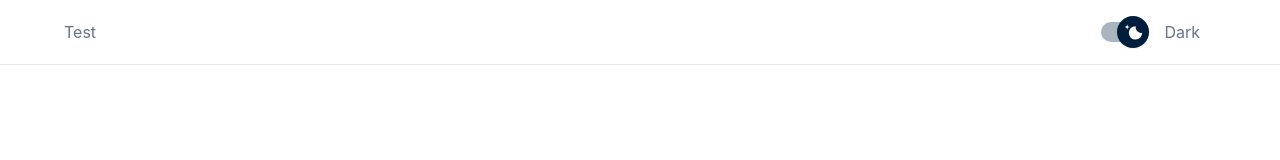
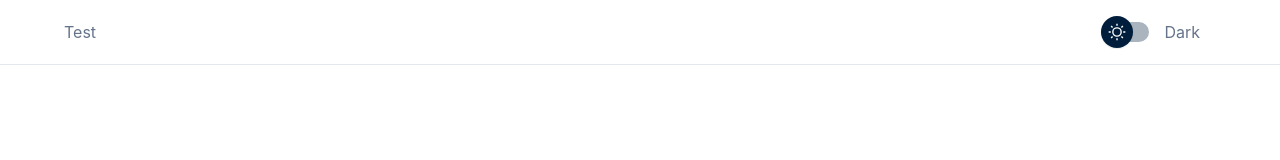
Before and after one commit to anwarhossain1/prac-mui-ts-nextjs13, a Next.js app: page / in a window 1280 px wide. Shown: the top 160 px of the page. Built offline with nearby package versions, Linux system fonts and the light colour scheme.

Commit message:
theme functionalities added

```diff
--- /dev/null
+++ b/src/components/AppComponents.tsx
@@ -0,0 +1,23 @@
+
+import React from 'react'
+import { ThemeProvider } from "@mui/material/styles";
+import { useSelector } from '../redux/store/store';
+import {createTheme} from '../theme'
+const AppComponents = ({getLayout,Component,pageProps } : any) => {
+    const { themeMode} = useSelector((state:any)=>state.themeMode)
+    console.log(themeMode)
+    const theme = createTheme({
+        direction: 'ltr',
+        responsiveFontSizes: true,
+        mode: themeMode,
+      });
+  return (
+      <ThemeProvider
+        theme={theme}
+    >
+        {getLayout(<Component {...pageProps} />)}
+         </ThemeProvider>
+  )
+}
+
+export default AppComponents
--- a/src/components/CustomSwitch.tsx
+++ b/src/components/CustomSwitch.tsx
@@ -48,14 +48,12 @@ const MaterialUISwitch = styled(Switch)(({ theme }) => ({
       borderRadius: 20 / 2,
     },
   }));
-const CustomSwitch = () => {
-    const handleChange = (e:React.SyntheticEvent<EventTarget>)=>{
-console.log(e)
-    }
+const CustomSwitch = ({handleChange, isChecked}) => {
+
   return (
     <FormGroup>
       <FormControlLabel
-        control={<MaterialUISwitch sx={{ m: 1 }} defaultChecked />}
+        control={<MaterialUISwitch sx={{ m: 1 }} checked={isChecked} />}
         label="Dark"
         onChange={handleChange}
       />
--- a/src/components/main-navbar.tsx
+++ b/src/components/main-navbar.tsx
@@ -2,7 +2,20 @@ import React from 'react'
 import { AppBar, Container, Stack, Toolbar, Typography } from '@mui/material'
 import CustomSwitch from './CustomSwitch'
 import {CustomStackFullWidth} from '../styled/CustomStacks'
+import { useDispatch, useSelector } from '../redux/store/store'
+import {setThemeMode} from '../redux/slices/themeChange'
 const MainNavbar = () => {
+  const { themeMode} = useSelector((state:any)=>state.themeMode)
+  const dispatch = useDispatch()
+  const isChecked = themeMode==='dark' ? true : false
+  const handleThemeMode = (e)=>{
+    if(e.target.checked){
+dispatch(setThemeMode('dark'))
+    }
+    else{
+      dispatch(setThemeMode('light'))
+    }
+  }
   return (
     <AppBar
     elevation={0}
@@ -23,10 +36,8 @@ const MainNavbar = () => {
         <Typography>
        Test
        </Typography>
-       <CustomSwitch/>
+    <CustomSwitch handleChange={handleThemeMode} isChecked={isChecked}/>
         </CustomStackFullWidth>
-
-
       </Toolbar>
     </Container>
   </AppBar>
--- a/src/pages/_app.tsx
+++ b/src/pages/_app.tsx
@@ -1,23 +1,19 @@
-import { ThemeProvider } from "@mui/material/styles";
+
 import { CacheProvider } from '@emotion/react';
-import { createTheme } from "../theme";
+
 import { createEmotionCache } from '../utils/create-emotion-cache';
+import { Provider as ReduxProvider } from 'react-redux';
+import { store, useSelector } from "../redux/store/store";
+import AppComponents from '../components/AppComponents';
 const clientSideEmotionCache = createEmotionCache();
 const  MyApp = (props : any) => {
     const { Component, emotionCache = clientSideEmotionCache, pageProps } = props;
     const getLayout = Component.getLayout ?? ((page: any) => page);
-
   return (
     <CacheProvider value={emotionCache}>
-        <ThemeProvider
-        theme={createTheme({
-        direction: "ltr",
-        responsiveFontSizes:true,
-        mode: "light",
-      })}
-    >
-        {getLayout(<Component {...pageProps} />)}
-         </ThemeProvider>
+       <ReduxProvider store={store}>
+       <AppComponents getLayout={getLayout} Component={Component} pageProps={pageProps} />
+       </ReduxProvider>
         </CacheProvider>
   );
 }
--- a/src/pages/index.tsx
+++ b/src/pages/index.tsx
@@ -2,6 +2,7 @@ import Head from "next/head";
 import Image from "next/image";
 import { MainLayout } from "../layouts/main-layout";
 import { Typography } from "@mui/material";
+import { CustomStackFullWidth } from "../styled/CustomStacks";
 const Home = ({ data }: { data: any[] }) => {
   return (
     <>
@@ -10,9 +11,6 @@ const Home = ({ data }: { data: any[] }) => {
           Test
         </title>
       </Head>
-      <Typography sx={{color: theme=>theme.palette.primary.main }}>
-        Abc
-      </Typography>
     </>
   );
 };
--- a/src/redux/slices/themeChange.tsx
+++ b/src/redux/slices/themeChange.tsx
@@ -1,7 +1,7 @@
 import { createSlice } from '@reduxjs/toolkit';
 
 const initialState = {
-    themeMode: ''
+    themeMode: 'light'
   };
 
   const slice = createSlice({
@@ -13,4 +13,6 @@ const initialState = {
         }
     }
   })
-  export const { reducer } = slice;
+  export const { setThemeMode } = slice.actions;
+
+export default slice.reducer;
--- a/src/redux/store/root-reducer.tsx
+++ b/src/redux/store/root-reducer.tsx
@@ -1,6 +1,6 @@
 
 import { combineReducers } from '@reduxjs/toolkit';
-import { reducer as themeModeReducer } from '../slices/themeChange';
+import themeModeReducer from '../slices/themeChange';
 
 export const rootReducer = combineReducers({
   themeMode: themeModeReducer
--- a/src/theme/dark-theme-options.js
+++ b/src/theme/dark-theme-options.js
@@ -20,7 +20,7 @@ const background = {
 const divider = '#2D3748';
 
 const primary = {
-  main: '#7582EB',
+  main: '#ff0000',
   light: '#909BEF',
   dark: '#515BA4',
   contrastText: neutral[900]
```
